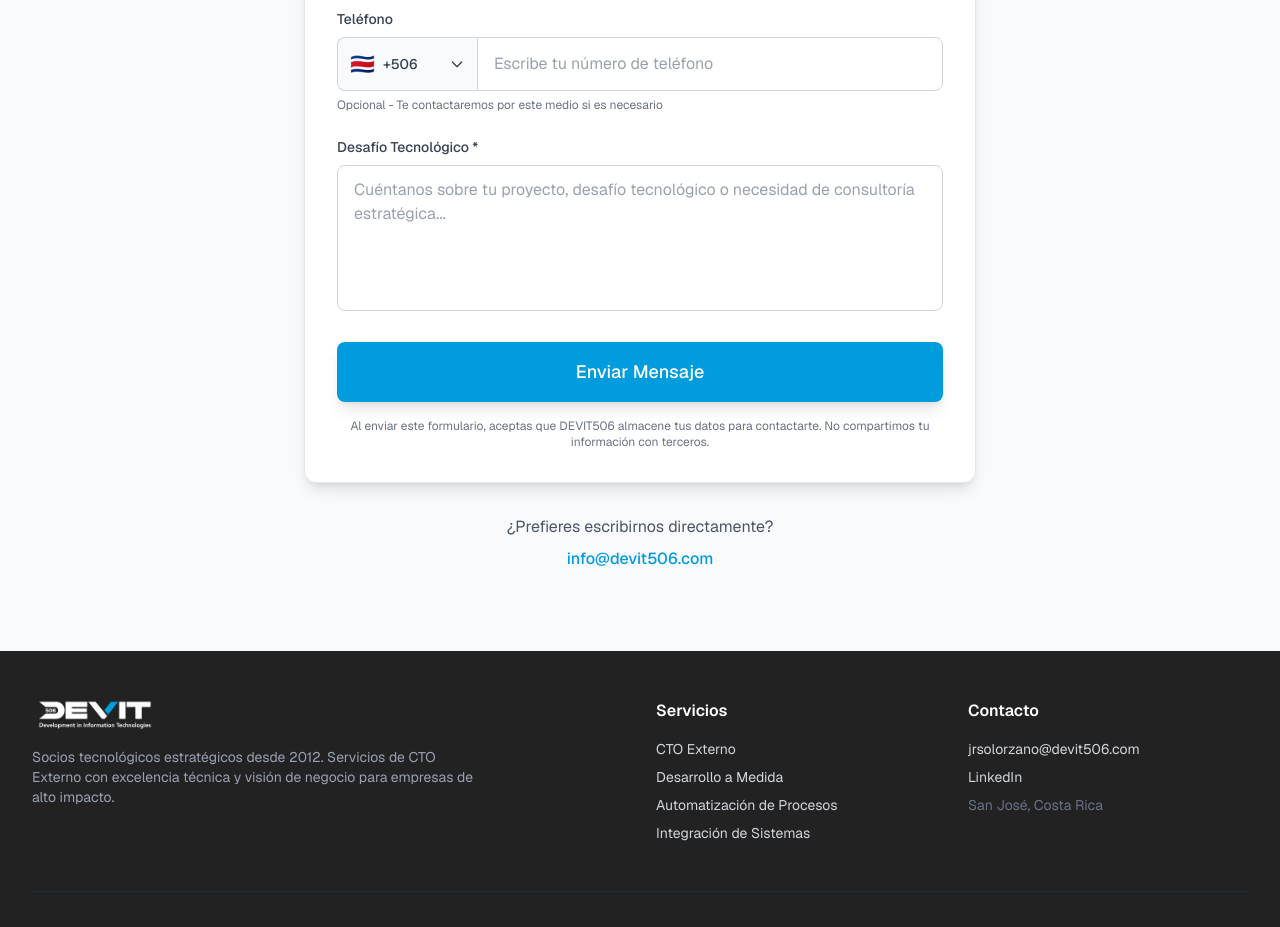
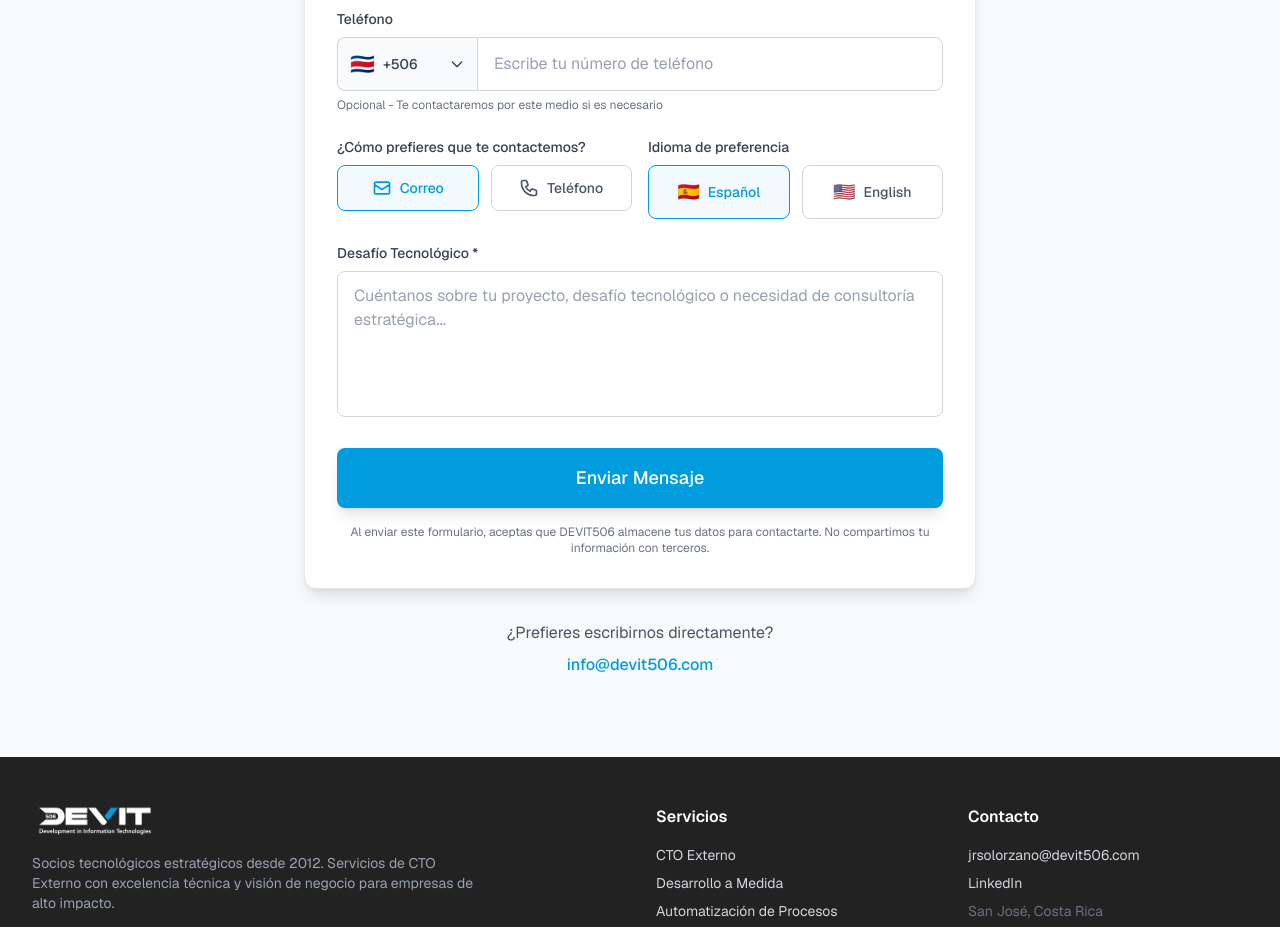
Before and after one commit to RilerSC/web-devit506, a Next.js app: page / in a window 1280 px wide. Shown: the part 5120-6047 px from the top of the page. Built offline with nearby package versions, Linux system fonts and the light colour scheme.

Commit message:
Preferencias en form

```diff
--- a/app/api/contact/route.ts
+++ b/app/api/contact/route.ts
@@ -12,6 +12,8 @@ const contactSchema = z.object({
   email: z.string().email("Email inválido"),
   countryCode: z.string().optional(), // Código de país (ej: "CR")
   phone: z.string().optional(), // Número de teléfono (opcional)
+  contactPreference: z.enum(["email", "phone"]).optional(), // Preferencia de contacto
+  language: z.enum(["es", "en"]).optional(), // Idioma preferido
   challenge: z.string().min(10, "Por favor describe tu desafío con más detalle (mínimo 10 caracteres)"),
   website_url: z.string().optional(), // Honeypot anti-spam (debe estar vacío)
 });
@@ -101,11 +103,15 @@ export async function POST(request: NextRequest) {
       );
     }
 
-    const { name, company, email, countryCode, phone, challenge, website_url } = validationResult.data;
+    const { name, company, email, countryCode, phone, contactPreference, language, challenge, website_url } = validationResult.data;
 
     // Formatear teléfono completo con código de área
     const dialCode = countryCode ? countryDialCodes[countryCode] || "" : "";
     const fullPhone = phone ? `${dialCode} ${phone}` : "No proporcionado";
+
+    // Formatear preferencias
+    const contactMethodText = contactPreference === "phone" ? "📞 Teléfono" : "📧 Correo electrónico";
+    const languageText = language === "en" ? "🇺🇸 English" : "🇪🇸 Español";
 
     // HONEYPOT ANTI-SPAM: Si el campo website_url contiene algún valor, es un bot
     if (website_url && website_url.trim() !== "") {
@@ -140,6 +146,7 @@ export async function POST(request: NextRequest) {
     console.log(`   Contacto: ${name} (${company})`);
     console.log(`   Email cliente: ${email}`);
     console.log(`   Teléfono: ${fullPhone}`);
+    console.log(`   Preferencia: ${contactMethodText} | Idioma: ${languageText}`);
 
     // Obtener cliente de Graph API
     const graphClient = getGraphClient();
@@ -281,6 +288,19 @@ export async function POST(request: NextRequest) {
       <div class="field">
         <div class="label">Teléfono</div>
         <div class="value">${fullPhone}</div>
+      </div>
+
+      <div class="divider"></div>
+
+      <div style="display: flex; gap: 40px; margin-bottom: 25px;">
+        <div class="field" style="flex: 1; margin-bottom: 0;">
+          <div class="label">Contactar por</div>
+          <div class="value">${contactMethodText}</div>
+        </div>
+        <div class="field" style="flex: 1; margin-bottom: 0;">
+          <div class="label">Idioma preferido</div>
+          <div class="value">${languageText}</div>
+        </div>
       </div>
 
       <div class="divider"></div>
--- a/app/components/ContactSection.tsx
+++ b/app/components/ContactSection.tsx
@@ -209,6 +209,8 @@ export default function ContactSection() {
     email: "",
     countryCode: "CR", // Costa Rica por defecto
     phone: "",
+    contactPreference: "email", // email o phone
+    language: "es", // es o en
     challenge: "",
     website_url: "", // Honeypot anti-spam (campo oculto)
   });
@@ -270,6 +272,8 @@ export default function ContactSection() {
           email: "",
           countryCode: "CR",
           phone: "",
+          contactPreference: "email",
+          language: "es",
           challenge: "",
           website_url: "", // Limpiar honeypot
         });
@@ -448,6 +452,79 @@ export default function ContactSection() {
               </p>
             </div>
 
+            {/* Contact Preferences Row */}
+            <div className="mb-6 grid grid-cols-1 sm:grid-cols-2 gap-4">
+              {/* Contact Method Preference */}
+              <div>
+                <label className="block text-sm font-medium text-gray-700 mb-2">
+                  ¿Cómo prefieres que te contactemos?
+                </label>
+                <div className="flex gap-3">
+                  <button
+                    type="button"
+                    onClick={() => setFormData({ ...formData, contactPreference: "email" })}
+                    className={`flex-1 flex items-center justify-center gap-2 px-4 py-3 rounded-lg border transition-all duration-200 ${
+                      formData.contactPreference === "email"
+                        ? "border-brand-blue bg-brand-blue/5 text-brand-blue"
+                        : "border-gray-300 bg-white text-gray-600 hover:border-gray-400"
+                    }`}
+                  >
+                    <svg className="w-5 h-5" fill="none" stroke="currentColor" viewBox="0 0 24 24">
+                      <path strokeLinecap="round" strokeLinejoin="round" strokeWidth={2} d="M3 8l7.89 5.26a2 2 0 002.22 0L21 8M5 19h14a2 2 0 002-2V7a2 2 0 00-2-2H5a2 2 0 00-2 2v10a2 2 0 002 2z" />
+                    </svg>
+                    <span className="font-medium text-sm">Correo</span>
+                  </button>
+                  <button
+                    type="button"
+                    onClick={() => setFormData({ ...formData, contactPreference: "phone" })}
+                    className={`flex-1 flex items-center justify-center gap-2 px-4 py-3 rounded-lg border transition-all duration-200 ${
+                      formData.contactPreference === "phone"
+                        ? "border-brand-blue bg-brand-blue/5 text-brand-blue"
+                        : "border-gray-300 bg-white text-gray-600 hover:border-gray-400"
+                    }`}
+                  >
+                    <svg className="w-5 h-5" fill="none" stroke="currentColor" viewBox="0 0 24 24">
+                      <path strokeLinecap="round" strokeLinejoin="round" strokeWidth={2} d="M3 5a2 2 0 012-2h3.28a1 1 0 01.948.684l1.498 4.493a1 1 0 01-.502 1.21l-2.257 1.13a11.042 11.042 0 005.516 5.516l1.13-2.257a1 1 0 011.21-.502l4.493 1.498a1 1 0 01.684.949V19a2 2 0 01-2 2h-1C9.716 21 3 14.284 3 6V5z" />
+                    </svg>
+                    <span className="font-medium text-sm">Teléfono</span>
+                  </button>
+                </div>
+              </div>
+
+              {/* Language Preference */}
+              <div>
+                <label className="block text-sm font-medium text-gray-700 mb-2">
+                  Idioma de preferencia
+                </label>
+                <div className="flex gap-3">
+                  <button
+                    type="button"
+                    onClick={() => setFormData({ ...formData, language: "es" })}
+                    className={`flex-1 flex items-center justify-center gap-2 px-4 py-3 rounded-lg border transition-all duration-200 ${
+                      formData.language === "es"
+                        ? "border-brand-blue bg-brand-blue/5 text-brand-blue"
+                        : "border-gray-300 bg-white text-gray-600 hover:border-gray-400"
+                    }`}
+                  >
+                    <span className="text-lg">🇪🇸</span>
+                    <span className="font-medium text-sm">Español</span>
+                  </button>
+                  <button
+                    type="button"
+                    onClick={() => setFormData({ ...formData, language: "en" })}
+                    className={`flex-1 flex items-center justify-center gap-2 px-4 py-3 rounded-lg border transition-all duration-200 ${
+                      formData.language === "en"
+                        ? "border-brand-blue bg-brand-blue/5 text-brand-blue"
+                        : "border-gray-300 bg-white text-gray-600 hover:border-gray-400"
+                    }`}
+                  >
+                    <span className="text-lg">🇺🇸</span>
+                    <span className="font-medium text-sm">English</span>
+                  </button>
+                </div>
+              </div>
+            </div>
+
             {/* Honeypot Field (Anti-Spam) */}
             {/* Este campo debe permanecer vacío. Si un bot lo llena, se rechaza el envío */}
             <div className="absolute left-[-9999px] opacity-0" aria-hidden="true">
```
